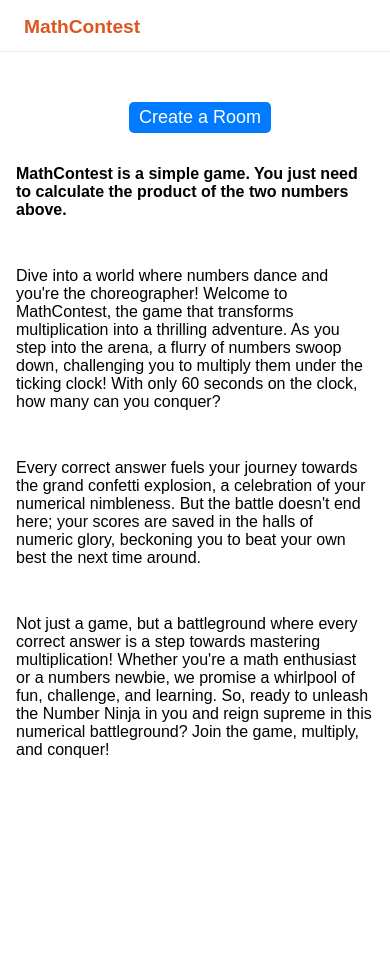
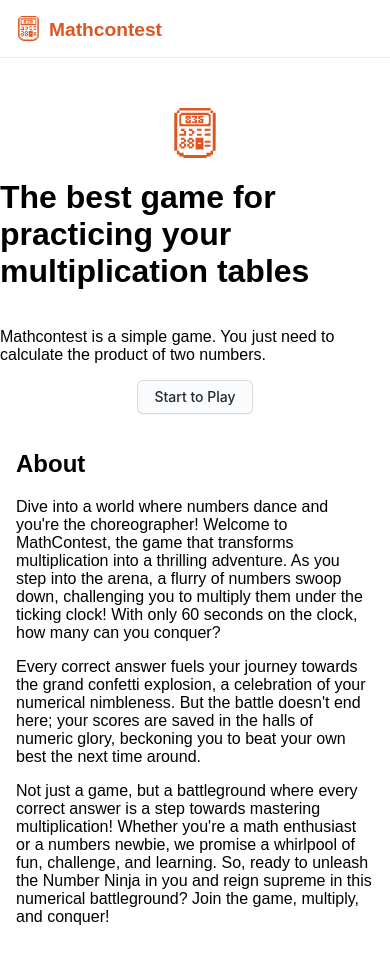
Before and after one commit to nathansavari/mathcontest, a Next.js app: page / in a window 390 px wide. Shown: the top 960 px of the page. Before the commit the page ends 844 px from the top, so only its background shows below. Built offline with nearby package versions, Linux system fonts and the light colour scheme.

Commit message:
design and ux improvement

```diff
--- a/components/Game.jsx
+++ b/components/Game.jsx
@@ -174,6 +174,7 @@ export default function Game({ roomId }) {
             placeholder="Enter Username"
             value={username}
             onChange={(e) => setUsername(e.target.value)}
+            style={{ marginRight: "10px" }}
           />
           <button
             onClick={() => {
@@ -182,7 +183,7 @@ export default function Game({ roomId }) {
               start(); // This is your start game function
             }}
           >
-            Start Game
+            Play
           </button>
         </div>
       )}
--- a/components/Header.tsx
+++ b/components/Header.tsx
@@ -1,11 +1,14 @@
 import styles from "../styles/app.module.css";
 import Link from "next/link";
+import Image from "next/image";
+import Logo from "../public/logo-mathcontest.svg";
 
 export default function Header() {
   return (
     <header className={styles.header}>
+      <Image src={Logo} width={25} height={25} alt="logo-mathcontest" />
       <Link href={"/"} className={styles.logo}>
-        MathContest
+        Mathcontest
       </Link>
     </header>
   );
--- a/components/Scoreboard/Scoreboard.jsx
+++ b/components/Scoreboard/Scoreboard.jsx
@@ -41,6 +41,8 @@ export default function Scoreboard({ roomId }) {
       <h3 className={styles.header}>Scoreboard</h3>
       {isLoading ? (
         <p className={styles.loadingText}>Loading...</p>
+      ) : topScores.length === 0 ? (
+        <p className={styles.emptyText}>No champions yet! 🥇</p>
       ) : (
         <ul className={styles.scoreList}>
           {topScores.map((scoreItem, index) => (
--- a/pages/index.tsx
+++ b/pages/index.tsx
@@ -4,7 +4,7 @@ import { useRouter } from "next/router";
 import styles from "../styles/app.module.css";
 import Header from "../components/Header";
 import Image from "next/image";
-import Ninja from "../public/ninja.png";
+import Logo from "../public/logo-mathcontest.svg";
 
 const Home: NextPage = () => {
   function Room() {
@@ -15,7 +15,7 @@ const Home: NextPage = () => {
       router.push(`/room/${randomId}`);
     };
 
-    return <button onClick={createRoom}>Create a Room</button>;
+    return <button onClick={createRoom}>Start to Play</button>;
   }
 
   return (
@@ -29,14 +29,18 @@ const Home: NextPage = () => {
       <Header />
       <main className={styles.main}>
         <br />
+        <Image src={Logo} width={50} height={50} alt="logo-mathcontest" />
+
+        <h1>The best game for practicing your multiplication tables</h1>
+        <p>
+          Mathcontest is a simple game. You just need to calculate the product
+          of two numbers.
+        </p>
+
         <Room />
         <div className={styles.rulediv}>
-          <p className={styles.rule}>
-            <strong>
-              MathContest is a simple game. You just need to calculate the
-              product of the two numbers above.
-            </strong>
-          </p>
+          <h2>About</h2>
+
           <p className={styles.rule}>
             Dive into a world where numbers dance and you&apos;re the
             choreographer! Welcome to MathContest, the game that transforms
--- a/styles/app.module.css
+++ b/styles/app.module.css
@@ -68,12 +68,8 @@
   box-shadow: rgba(0, 0, 0, 0.12) 0px 1px 3px, rgba(0, 0, 0, 0.24) 0px 1px 2px;
 }
 
-.rule {
-  padding: 1rem 10rem;
-}
-
 .rulediv {
-  padding: 0 10rem;
+  padding: 1rem 16rem;
 }
 
 .footer {
@@ -178,6 +174,10 @@
   margin-left: 0.5rem;
 }
 
+.scoreboardContainer {
+  min-height: 300px; /* Adjust this value as needed */
+}
+
 @keyframes shake {
   0% {
     transform: translateX(0);
@@ -206,21 +206,13 @@
     flex-direction: column;
   }
 
-  .rule {
+  .rulediv {
     padding: 1rem 1rem;
-  }
-
-  .rulediv {
-    padding: 0;
   }
 }
 
 @media (max-width: 900px) {
-  .rule {
+  .rulediv {
     padding: 1rem 1rem;
   }
-
-  .rulediv {
-    padding: 0;
-  }
 }
--- a/styles/globals.css
+++ b/styles/globals.css
@@ -73,22 +73,60 @@ li {
 }
 
 button {
-  padding: 5px 10px;
-  margin-left: 10px;
-  font-size: 18px;
-  border: none;
-  border-radius: 5px;
-  color: white;
-  background-color: #007bff;
+  appearance: none;
+  background-color: #fafbfc;
+  border: 1px solid rgba(27, 31, 35, 0.15);
+  border-radius: 6px;
+  box-shadow: rgba(27, 31, 35, 0.04) 0 1px 0,
+    rgba(255, 255, 255, 0.25) 0 1px 0 inset;
+  box-sizing: border-box;
+  color: #24292e;
   cursor: pointer;
-  transition: background-color 0.3s ease-in-out;
+  display: inline-block;
+  font-family: -apple-system, system-ui, "Segoe UI", Helvetica, Arial,
+    sans-serif, "Apple Color Emoji", "Segoe UI Emoji";
+  font-size: 14px;
+  font-weight: 500;
+  line-height: 20px;
+  list-style: none;
+  padding: 6px 16px;
+  position: relative;
+  transition: background-color 0.2s cubic-bezier(0.3, 0, 0.5, 1);
+  user-select: none;
+  -webkit-user-select: none;
+  touch-action: manipulation;
+  vertical-align: middle;
+  white-space: nowrap;
+  word-wrap: break-word;
 }
 
 button:hover {
-  background-color: #0056b3;
+  background-color: #f3f4f6;
+  text-decoration: none;
+  transition-duration: 0.1s;
 }
 
 button:disabled {
-  background-color: #c0c0c0;
-  cursor: not-allowed;
+  background-color: #fafbfc;
+  border-color: rgba(27, 31, 35, 0.15);
+  color: #959da5;
+  cursor: default;
 }
+
+button:active {
+  background-color: #edeff2;
+  box-shadow: rgba(225, 228, 232, 0.2) 0 1px 0 inset;
+  transition: none 0s;
+}
+
+button:focus {
+  outline: 1px transparent;
+}
+
+button:before {
+  display: none;
+}
+
+button:-webkit-details-marker {
+  display: none;
+}
```
Also changed, not shown: pages/room/[id].jsx (+24 -1 lines), public/logo-mathcontest.svg (added).
